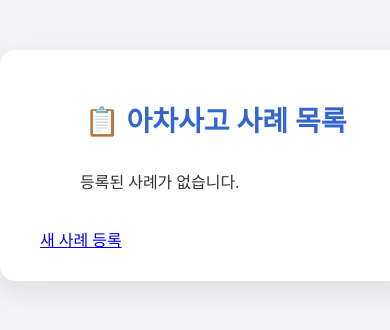
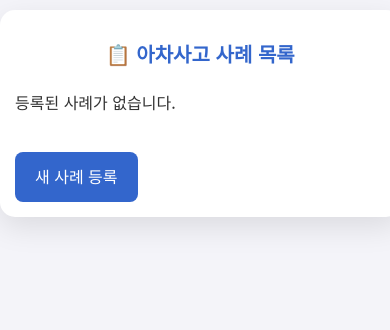
Before and after one commit to replayjk/acha, a FastAPI app: page /list in a window 390 px wide; the page is wider, and only the part inside the window is pictured. Shown: the top 330 px of that part. Run offline with FastAPI, Linux system fonts and the light colour scheme; data that the repository does not hold is empty.

Commit message:
style: 모바일 화면 최적화 적용

```diff
--- a/static/style.css
+++ b/static/style.css
@@ -3,14 +3,16 @@ body {
     color: #333;
     margin: 0;
     padding: 0;
+    font-family: 'Noto Sans KR', sans-serif;
+    line-height: 1.6;
 }
 
 .container {
     width: 90%;
-    max-width: 600px;
-    margin: 50px auto;
+    max-width: 800px;
+    margin: 20px auto;
     background-color: #ffffff;
-    padding: 30px 40px;
+    padding: 20px;
     border-radius: 15px;
     box-shadow: 0 10px 30px rgba(0, 0, 0, 0.1);
 }
@@ -19,20 +21,35 @@ h1 {
     text-align: center;
     color: #3366cc;
     margin-bottom: 30px;
-    font-size: 28px;
+    font-size: 24px;
+    word-break: keep-all;
 }
 
 .form-group {
     margin-bottom: 20px;
 }
 
-textarea, input[type="file"] {
+label {
+    display: block;
+    margin-bottom: 8px;
+    font-weight: 500;
+}
+
+input[type="text"],
+textarea {
     width: 100%;
     padding: 12px;
-    border: 1px solid #ccc;
+    border: 1px solid #ddd;
     border-radius: 8px;
     font-size: 16px;
-    margin-bottom: 20px;
+    box-sizing: border-box;
+}
+
+input[type="file"] {
+    width: 100%;
+    padding: 8px;
+    margin-bottom: 10px;
+    font-size: 14px;
 }
 
 button {
@@ -40,8 +57,144 @@ button {
     background-color: #3366cc;
     color: #ffffff;
     border: none;
+    padding: 15px;
+    border-radius: 8px;
+    font-size: 16px;
+    cursor: pointer;
+    font-weight: 500;
+    min-height: 44px;
+}
+
+button:hover {
+    background-color: #2855ab;
+}
+
+.error-message {
+    background-color: #fff2f2;
+    border: 1px solid #ffcdd2;
+    color: #d32f2f;
     padding: 12px;
     border-radius: 8px;
-    font-size: 18px;
-    cursor: pointer;
+    margin-bottom: 20px;
+    font-size: 14px;
 }
+
+/* 테이블 스타일 */
+table {
+    width: 100%;
+    border-collapse: collapse;
+    margin-bottom: 20px;
+    font-size: 14px;
+}
+
+th, td {
+    padding: 12px 8px;
+    border: 1px solid #ddd;
+    text-align: left;
+}
+
+th {
+    background-color: #f5f5f5;
+    font-weight: 500;
+}
+
+/* 이미지 스타일 */
+.case-image {
+    max-width: 100%;
+    height: auto;
+    border-radius: 8px;
+    margin: 10px 0;
+}
+
+/* 모바일 최적화 */
+@media screen and (max-width: 768px) {
+    .container {
+        width: 95%;
+        padding: 15px;
+        margin: 10px auto;
+    }
+
+    h1 {
+        font-size: 20px;
+        margin-bottom: 20px;
+    }
+
+    input[type="text"],
+    textarea,
+    button {
+        font-size: 16px;
+        padding: 12px;
+    }
+
+    table {
+        font-size: 13px;
+    }
+
+    th, td {
+        padding: 8px 6px;
+    }
+
+    /* 좁은 화면에서 테이블 스크롤 가능하게 */
+    .table-container {
+        overflow-x: auto;
+        margin-bottom: 20px;
+        -webkit-overflow-scrolling: touch;
+    }
+
+    /* 모바일에서 이미지 크기 조정 */
+    .case-image {
+        max-height: 200px;
+        object-fit: contain;
+    }
+}
+
+/* 리스트 페이지 스타일 */
+.case-item {
+    border-bottom: 1px solid #eee;
+    padding: 15px 0;
+    margin-bottom: 15px;
+}
+
+.case-item:last-child {
+    border-bottom: none;
+}
+
+.case-item h3 {
+    margin: 0 0 10px 0;
+    font-size: 16px;
+    color: #3366cc;
+}
+
+.case-item p {
+    margin: 8px 0;
+    font-size: 14px;
+}
+
+/* 링크 스타일 */
+a {
+    color: #3366cc;
+    text-decoration: none;
+    transition: color 0.2s;
+}
+
+a:hover {
+    color: #2855ab;
+}
+
+/* 버튼 그룹 */
+.button-group {
+    display: flex;
+    gap: 10px;
+    margin-top: 20px;
+}
+
+@media screen and (max-width: 480px) {
+    .button-group {
+        flex-direction: column;
+    }
+
+    .button-group button {
+        width: 100%;
+        margin: 5px 0;
+    }
+}
--- a/templates/list.html
+++ b/templates/list.html
@@ -4,36 +4,86 @@
     <meta charset="UTF-8">
     <meta name="viewport" content="width=device-width, initial-scale=1.0">
     <title>아차사고 사례 목록</title>
+    <link href="https://fonts.googleapis.com/css2?family=Noto+Sans+KR&display=swap" rel="stylesheet">
     <link rel="stylesheet" href="/static/style.css">
     <style>
+        .case-list {
+            list-style: none;
+            padding: 0;
+            margin: 0;
+        }
+        .case-item {
+            background: #fff;
+            border-radius: 8px;
+            padding: 15px;
+            margin-bottom: 20px;
+            box-shadow: 0 2px 4px rgba(0,0,0,0.1);
+        }
         .case-image {
-            max-width: 300px;
-            max-height: 200px;
-            margin-bottom: 15px;
-            border-radius: 10px;
-            border: 1px solid #ccc;
+            max-width: 100%;
+            height: auto;
+            border-radius: 8px;
+            margin: 10px 0;
+            display: block;
+        }
+        .case-meta {
+            color: #666;
+            font-size: 0.9em;
+            margin: 5px 0;
         }
         .report-links {
             display: flex;
             gap: 10px;
-            margin-top: 10px;
+            margin-top: 15px;
+            flex-wrap: wrap;
         }
         .report-links a {
-            padding: 5px 10px;
+            padding: 8px 15px;
             background-color: #f0f0f0;
             border-radius: 5px;
             text-decoration: none;
             color: #333;
+            font-size: 14px;
+            display: flex;
+            align-items: center;
+            gap: 5px;
         }
         .report-links a:hover {
             background-color: #e0e0e0;
+        }
+        .new-case-button {
+            display: inline-block;
+            background-color: #3366cc;
+            color: white;
+            padding: 12px 20px;
+            border-radius: 8px;
+            text-decoration: none;
+            margin-top: 20px;
+            text-align: center;
+        }
+        .new-case-button:hover {
+            background-color: #2855ab;
+            color: white;
+        }
+        @media screen and (max-width: 480px) {
+            .case-item {
+                padding: 12px;
+            }
+            .report-links {
+                flex-direction: column;
+            }
+            .report-links a {
+                width: 100%;
+                text-align: center;
+                justify-content: center;
+            }
         }
     </style>
 </head>
 <body>
     <div class="container">
         <h1>📋 아차사고 사례 목록</h1>
-        <ul>
+        <ul class="case-list">
             {% if cases %}
                 {% for case in cases %}
                 <li class="case-item">
@@ -42,7 +92,7 @@
                     {% if case[2] and case[2] != "None" %}
                     <img src="{{ case[2] }}" alt="Case Image" class="case-image">
                     {% endif %}
-                    <p><strong>등록일시:</strong> {{ case[3] }}</p>
+                    <p class="case-meta"><strong>등록일시:</strong> {{ case[3] }}</p>
                     <div class="report-links">
                         {% if case[4] %}
                         <a href="{{ case[4] }}" target="_blank">📄 PDF 보기</a>
@@ -51,15 +101,13 @@
                         <a href="{{ case[5] }}" target="_blank">🖼️ 이미지 보기</a>
                         {% endif %}
                     </div>
-                    <hr>
                 </li>
                 {% endfor %}
             {% else %}
                 <p>등록된 사례가 없습니다.</p>
             {% endif %}
         </ul>
-        <br>
-        <a href="/">새 사례 등록</a>
+        <a href="/" class="new-case-button">새 사례 등록</a>
     </div>
 </body>
 </html>
```
Also changed, not shown: templates/preview.html (+29 -6 lines).
